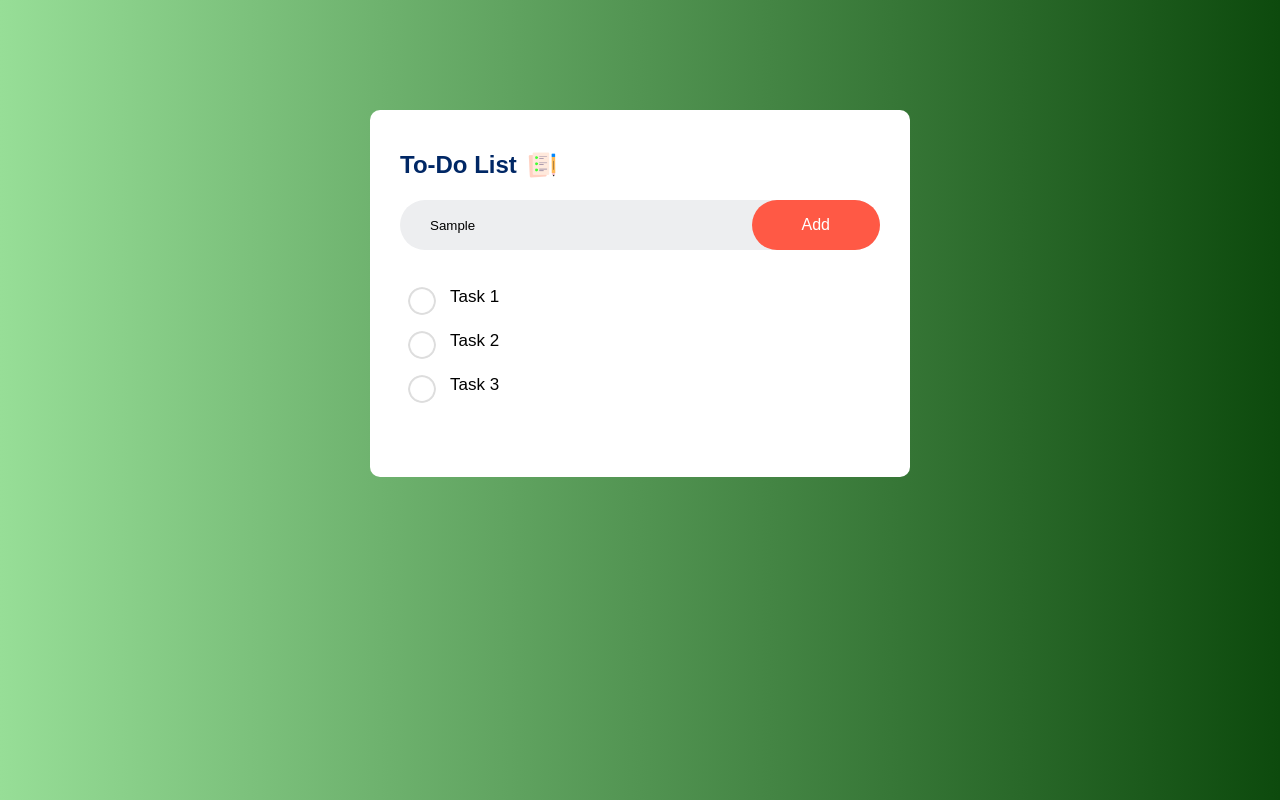
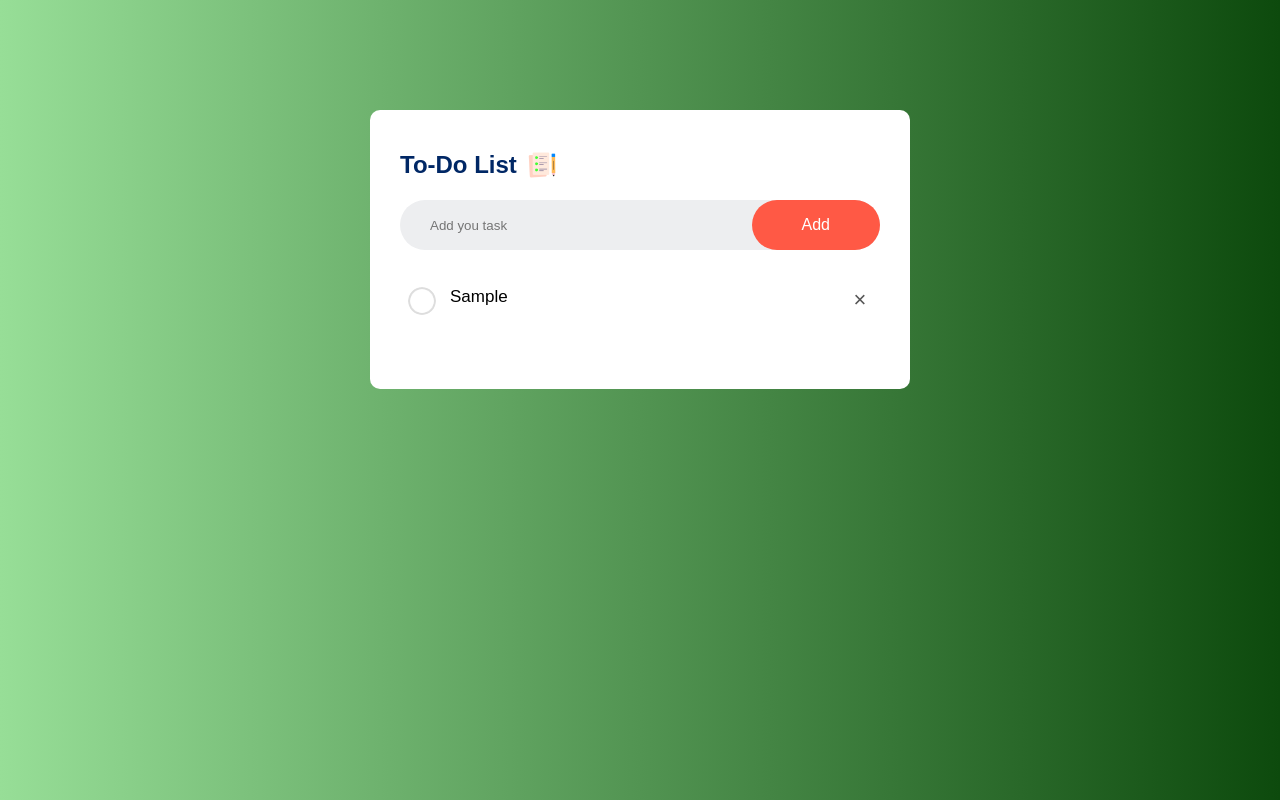
Before and after one commit to Zeegaths/Task-Manager-App, a plain HTML site: page index.html in a window 1280 px wide. Both pictures are taken after typing "Sample" into the empty fields and a click on the button "Add". Drawn offline with Linux system fonts and the light colour scheme.

Commit message:
cross icon

```diff
--- a/app.js
+++ b/app.js
@@ -0,0 +1,17 @@
+const inputBox = document.getElementById("input-box");
+const listContainer = document.getElementById("list-container");
+
+function addTask(){
+    if (inputBox.value === ''){
+        alert("Task cannot be blank!");
+    }
+    else{
+        let li = document.createElement("li");
+        li.innerHTML = inputBox.value;
+        listContainer.appendChild(li);
+        let span = document.createElement("span");
+        span.innerHTML = "\u00d7";
+        li.appendChild(span);
+    }
+    inputBox.value = "";
+}
--- a/index.html
+++ b/index.html
@@ -12,14 +12,15 @@
         <h2>To-Do List <img src="images/icon.png" alt=""></h2>
         <div class="row">
             <input type="text" id="input-box" placeholder="Add you task">
-            <button>Add</button>
+            <button onclick="addTask()">Add</button>
         </div>
         <ul id="list-container">
-            <li>Task 1</li>
+            <!-- <li class="checked">Task 1</li>
             <li>Task 2</li>
-            <li>Task 3</li>
+            <li>Task 3</li> -->
         </ul>
     </div>
 </div>
+<script src="app.js"></script>
 </body>
 </html>
--- a/styles.css
+++ b/styles.css
@@ -76,3 +76,25 @@ ul li::before{
     top: 12px;
     left: 8px;
 }
+ul li.checked{
+    color: #555;
+    text-decoration: line-through;
+}
+ul li.checked::before{
+    background-image:url(images/checked.png)
+}
+ul li span{
+    position: absolute;
+    right: 0;
+    top: 5px;
+    width: 40px;
+    height: 40px;
+    font-size: 22px;
+    color: #555;
+    line-height: 40px;
+    text-align: center;
+    border-radius: 50%;
+}
+ul li span:hover{
+    background: #edeef0;
+}
```
